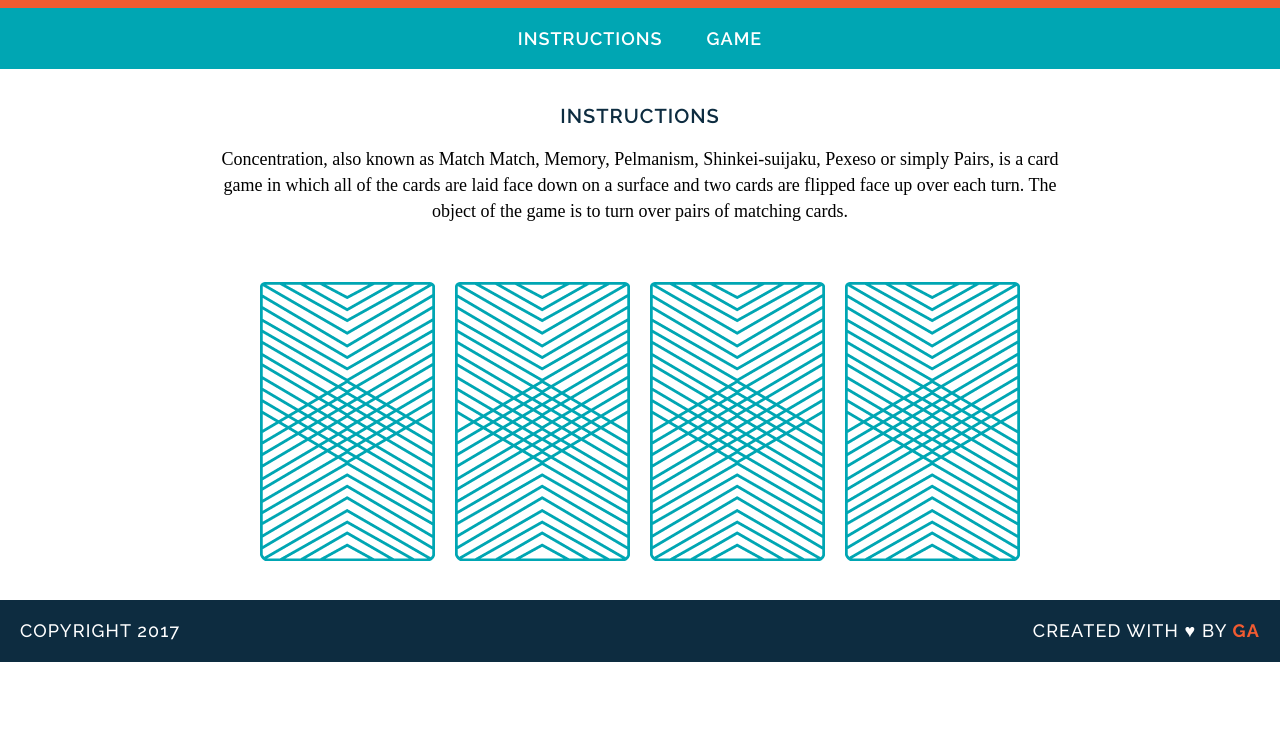
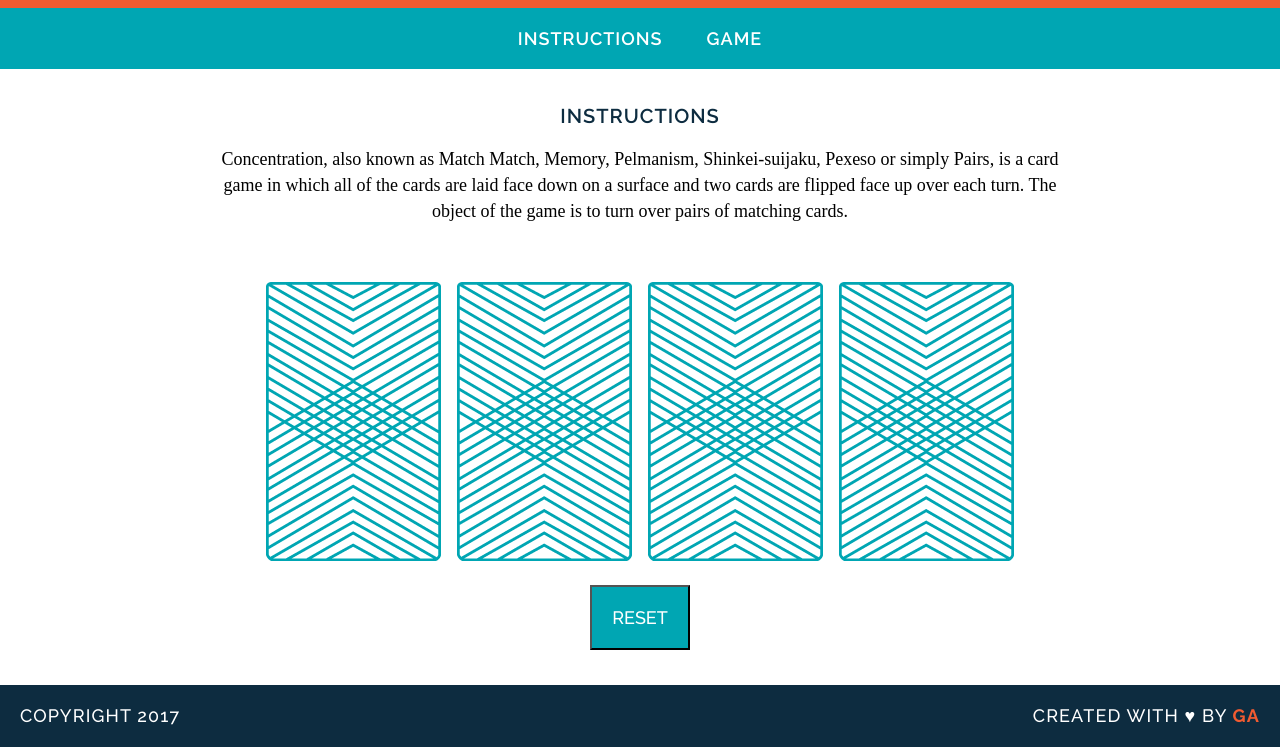
Before and after one commit to hellothuy/wdi-fundamentals-memorygame, a plain HTML site: page memory_game/index.html in a window 1280 px wide. Shown: the part 105-852 px from the top of the page. Before the commit the page ends 800 px from the top, so only its background shows below. Drawn offline with Linux system fonts and the light colour scheme; a web font is replaced by a local one.

Commit message:
make cards flippable

```diff
--- a/memory_game/css/style.css
+++ b/memory_game/css/style.css
@@ -97,3 +97,14 @@ font-size: 0;
   color: #F15B31;
   font-weight: 700;
 }
+
+#reset {
+  margin-top: 20px;
+  padding: 20px;
+  background-color: #00A6B3;
+  color: white;
+  font-family: 'Raleway';
+  font-size: 18px;
+  text-transform: uppercase;
+  font-weight: 500;
+}
--- a/memory_game/index.html
+++ b/memory_game/index.html
@@ -17,10 +17,8 @@
     <h2>Instructions</h2>
     <p>Concentration, also known as Match Match, Memory, Pelmanism, Shinkei-suijaku, Pexeso or simply Pairs, is a card game in which all of the cards are laid face down on a surface and two cards are flipped face up over each turn. The object of the game is to turn over pairs of matching cards.</p>
     <div>
-      <img src="images/back.png" alt="Queen of Diamonds">
-      <img src="images/back.png" alt="Queen of Hearts">
-      <img src="images/back.png" alt="King of Diamonds">
-      <img src="images/back.png" alt="King of Hearts">
+      <div id="game-board" class="board clearfix"></div>
+      <button id="reset" type="button">Reset</button>
     </div>
   </main>
 <footer class="clearfix">
--- a/memory_game/js/main.js
+++ b/memory_game/js/main.js
@@ -22,23 +22,47 @@ var cards = [
 ];
 
 var cardsInPlay = [];
+
+var resetGame = function() {
+  cardsInPlay = [];
+  var gameBoard = document.getElementById('game-board');
+  var cardElements = gameBoard.getElementsByTagName('img');
+  for (var i = 0; i < cardElements.length; i++) {
+    cardElements[i].setAttribute('src', 'images/back.png');
+  }
+};
+
 var checkForMatch = function() {
   if (cardsInPlay[0] === cardsInPlay[1]) {
     alert("You found a match!");
   } else {
     alert("Sorry, try again.");
   }
-}
+};
 
-var flipCard = function(cardId) {
+var flipCard = function() {
+  var cardId = this.getAttribute('data-id');
   console.log("User flipped " + cards[cardId].rank);
   console.log("User flipped " + cards[cardId].cardImage);
   console.log("User flipped " + cards[cardId].suit);
   cardsInPlay.push(cards[cardId].rank);
+  this.setAttribute('src', cards[cardId].cardImage);
   if (cardsInPlay.length === 2) {
     checkForMatch();
   }
 };
 
-flipCard(0);
-flipCard(2);
+var createBoard = function() {
+  var gameBoard = document.getElementById('game-board');
+  for (var i = 0; i < cards.length; i++) {
+    var cardElement = document.createElement('img');
+    cardElement.setAttribute('src', 'images/back.png');
+    cardElement.setAttribute('data-id', i);
+    cardElement.addEventListener('click', flipCard);
+    gameBoard.appendChild(cardElement);
+  }
+  var resetButton = document.getElementById('reset');
+  resetButton.addEventListener('click', resetGame);
+};
+
+createBoard();
```
